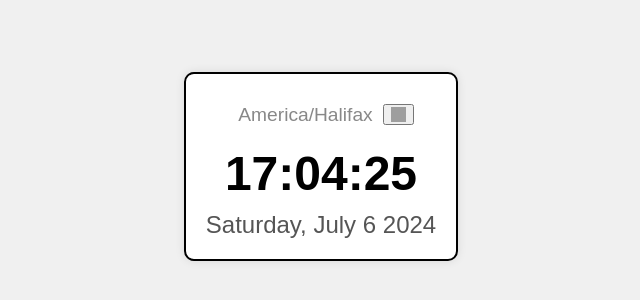
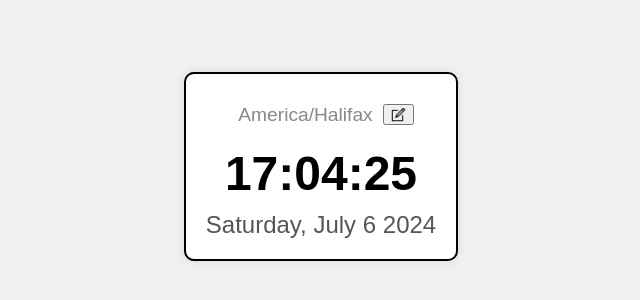
Before and after one commit to elias117/matrix-code-clock, a website built with webpack: page html/index.html in a window 1280 px wide. Shown: the part 234-534 px from the top of the page, 319-959 px from the left. Built offline with nearby package versions, Linux system fonts and the light colour scheme; grey boxes are pictures that could not be loaded; what micromodal would draw is missing.

Commit message:
Used modal icon downloaded from web

```diff
--- a/html/index.html
+++ b/html/index.html
@@ -15,7 +15,7 @@
                     <button id="open-modal">
                         <img
                             class="modal-icon"
-                            src="https://upload.wikimedia.org/wikipedia/commons/thumb/6/64/Edit_icon_%28the_Noun_Project_30184%29.svg/2048px-Edit_icon_%28the_Noun_Project_30184%29.svg.png"
+                            src="../imgs/modal-icon.png"
                         />
                     </button>
                 </div>
```
